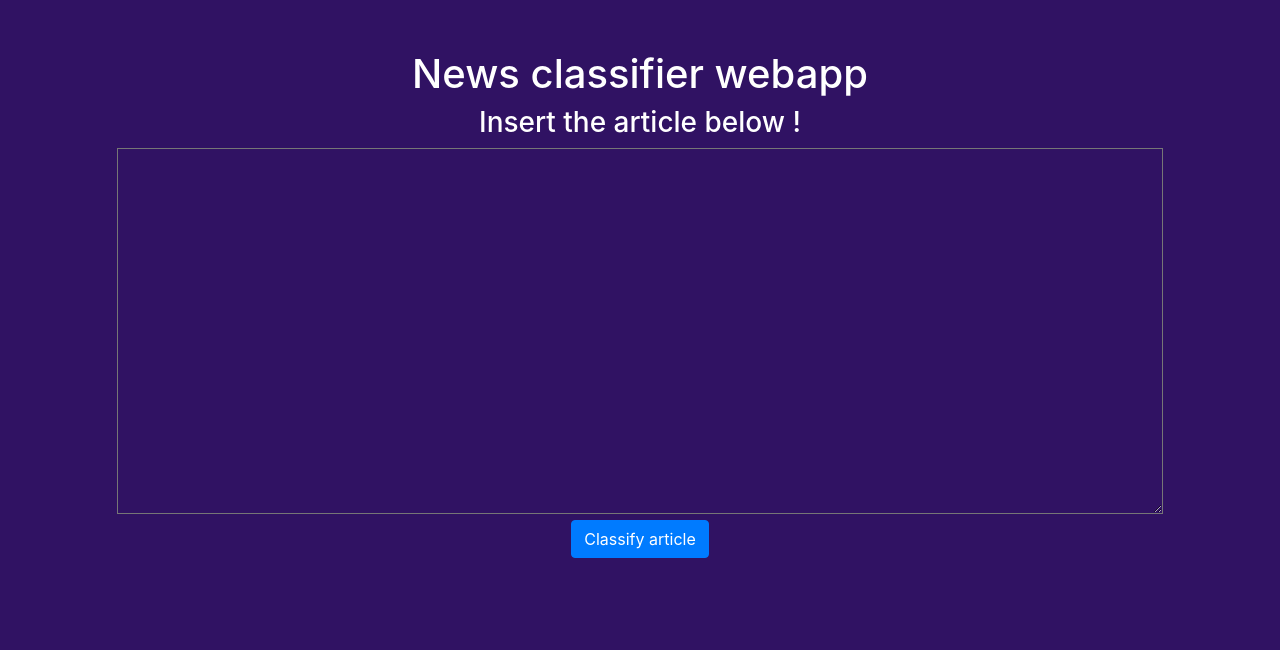
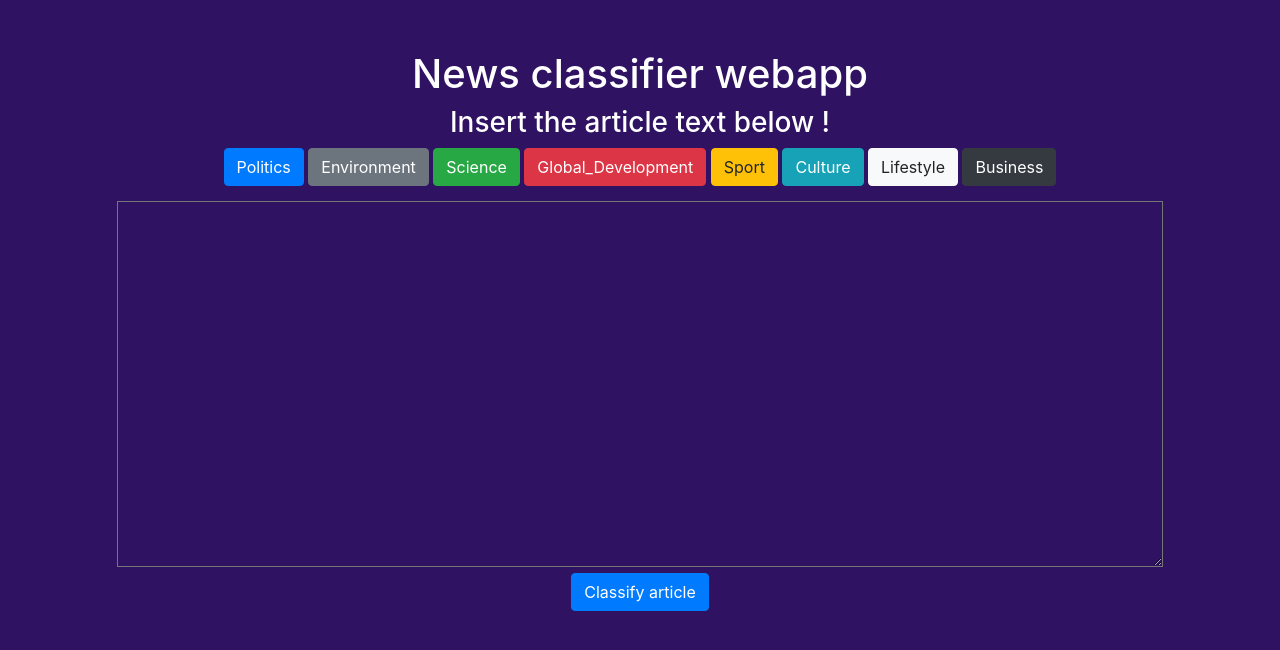
Before and after one commit to marco-cardoso/ML-News-article-classification-architecture, a Flask app: template src/news_classifier/webapp/templates/index.html in a window 1280 px wide. Shown: the top 650 px of the page. Run offline with Flask 2, Linux system fonts and the light colour scheme; the template is opened without the code that fills it, so the values that code supplies are empty; some libraries are stand-ins or nearby versions.

Commit message:
Buttons to insert sample texts

```diff
--- /dev/null
+++ b/src/news_classifier/webapp/static/functions.js
@@ -0,0 +1,23 @@
+
+/**
+ * Changes the text of the article textarea to the given
+ * button category
+ * @param  {element} button The html button to get the
+ * category name from
+ * @param  {string} jsonStaticPath The string with the
+ * path to the json file with the article samples
+ */
+function changeArticleText(button, jsonStaticPath){
+
+    const articleTextElement = document.getElementById("article-text");
+    const articleCategory = button.innerHTML;
+
+    /* Read the json file using jQuery */
+    $.getJSON(jsonStaticPath)
+        .done(function (data) {
+            /* .trim is necessary to remove any spaces from the name */
+            const categoryName = $.trim(articleCategory.toLowerCase());
+            /* Change the textarea value */
+            articleTextElement.value = data[categoryName];
+    });
+}
--- a/src/news_classifier/webapp/templates/index.html
+++ b/src/news_classifier/webapp/templates/index.html
@@ -5,34 +5,47 @@
     <title>News classifier webapp</title>
 
     <link rel="stylesheet" href="https://stackpath.bootstrapcdn.com/bootstrap/4.5.0/css/bootstrap.min.css" integrity="sha384-9aIt2nRpC12Uk9gS9baDl411NQApFmC26EwAOH8WgZl5MYYxFfc+NcPb1dKGj7Sk" crossorigin="anonymous">
-
-    <style>
-
-        body {
-
-            background-color : #301263;
-            color : white;
-            text-align : center;
-            padding-top : 50px;
-        }
-
-        textarea {
-
-             background-color : #301263;
-             color : white;
-             right : 300px;
-        }
-
-    </style>
-
-
+    <link rel="stylesheet" href="{{ url_for('static', filename='styles.css') }}">
+    <script src="https://ajax.googleapis.com/ajax/libs/jquery/3.5.1/jquery.min.js"></script>
+    <script src="{{ url_for('static', filename='functions.js') }}"></script>
 </head>
 <body>
 
     <h1>News classifier webapp</h1>
-    <h3>Insert the article below ! </h3>
+    <h3>Insert the article text below ! </h3>
+
+    <div class="container">
+      <div class="row button-list">
+        <button onclick="changeArticleText(this,'{{ url_for('static', filename='articles.json') }}' )"  type="button" class="btn btn-primary">
+            Politics
+        </button>
+        <button onclick="changeArticleText(this,'{{ url_for('static', filename='articles.json') }}' )"  type="button" class="btn btn-secondary">
+            Environment
+        </button>
+        <button onclick="changeArticleText(this,'{{ url_for('static', filename='articles.json') }}' )"  type="button" class="btn btn-success">
+            Science
+        </button>
+        <button onclick="changeArticleText(this,'{{ url_for('static', filename='articles.json') }}' )"  type="button" class="btn btn-danger">
+            Global_Development
+        </button>
+        <button onclick="changeArticleText(this,'{{ url_for('static', filename='articles.json') }}' )"  type="button" class="btn btn-warning">
+            Sport
+        </button>
+        <button onclick="changeArticleText(this,'{{ url_for('static', filename='articles.json') }}' )"  type="button" class="btn btn-info">
+            Culture
+        </button>
+        <button onclick="changeArticleText(this,'{{ url_for('static', filename='articles.json') }}' )"  type="button" class="btn btn-light">
+            Lifestyle
+        </button>
+        <button onclick="changeArticleText(this,'{{ url_for('static', filename='articles.json') }}' )"  type="button" class="btn btn-dark">
+            Business
+        </button>
+      </div>
+    </div>
+
+
     <form method="POST" action="/classify">
-        <textarea  name="text" rows="15" cols="100" required>
+        <textarea id="article-text" name="text" rows="15" cols="100" required>
             {{ session['news-article'] }}
         </textarea>
         </br>
```
